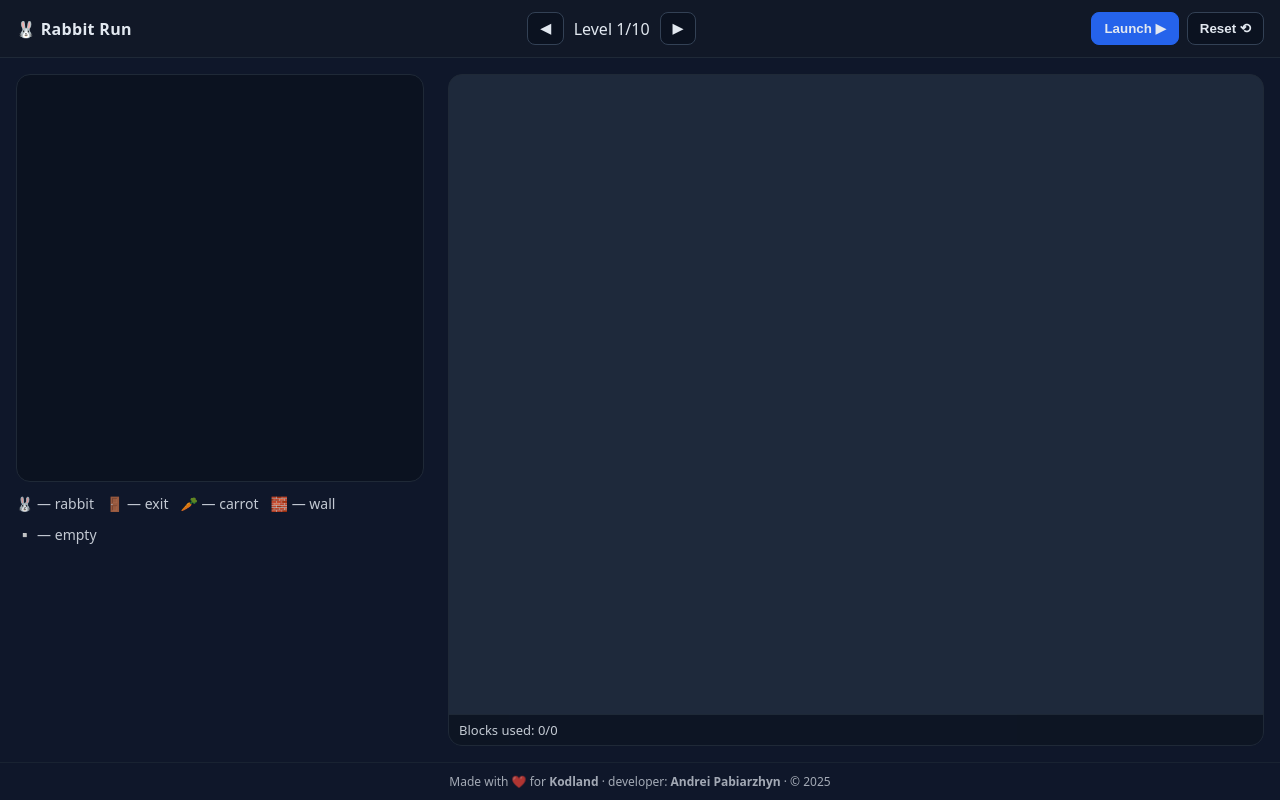
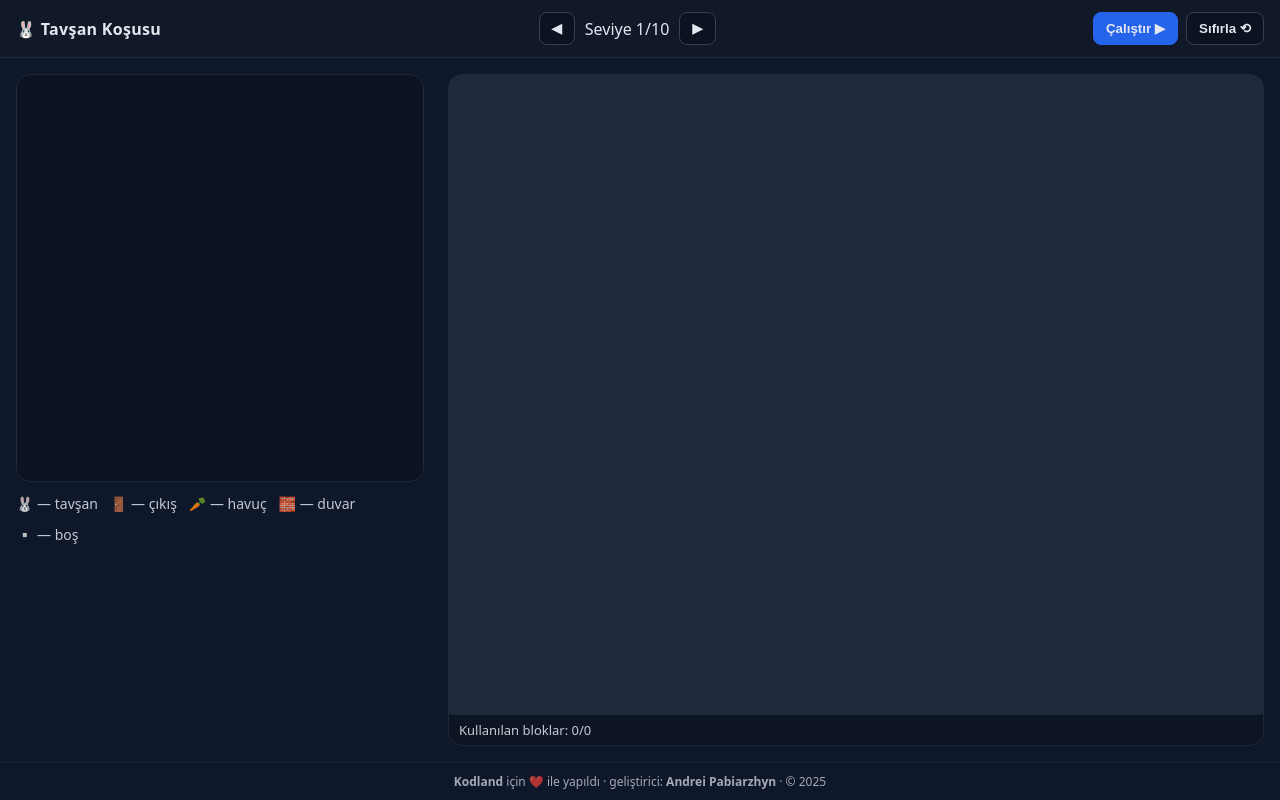
Before and after one commit to GitKodland/-TUR-blocklyLv1, a plain HTML site: page index.html in a window 1280 px wide. Drawn offline with Linux system fonts and the light colour scheme; a script that the page names is missing.

Commit message:
Update index.html

```diff
--- a/index.html
+++ b/index.html
@@ -3,7 +3,7 @@
 <head>
   <meta charset="UTF-8" />
   <meta name="viewport" content="width=device-width, initial-scale=1.0" />
-  <title>Rabbit Run — Blockly</title>
+  <title>Tavşan Koşusu — Blockly</title>
   <link rel="stylesheet" href="style.css" />
 
   <!-- Подключаем Blockly -->
@@ -11,15 +11,15 @@
 </head>
 <body>
   <header class="topbar">
-    <div class="brand">🐰 Rabbit Run</div>
+    <div class="brand">🐰 Tavşan Koşusu</div>
     <div class="level-info">
-      <button id="prevLevel" class="btn" title="Previous">◀</button>
-      <span id="levelTitle">Level 1/10</span>
-      <button id="nextLevel" class="btn" title="Next">▶</button>
+      <button id="prevLevel" class="btn" title="Önceki">◀</button>
+      <span id="levelTitle">Seviye 1/10</span>
+      <button id="nextLevel" class="btn" title="Sonraki">▶</button>
     </div>
     <div class="actions">
-      <button id="runBtn" class="btn primary">Launch ▶</button>
-      <button id="resetBtn" class="btn">Reset ⟲</button>
+      <button id="runBtn" class="btn primary">Çalıştır ▶</button>
+      <button id="resetBtn" class="btn">Sıfırla ⟲</button>
       <!-- <button id="hintBtn" class="btn outline">Подсказка 💡</button> -->
     </div>
   </header>
@@ -33,11 +33,11 @@
         <canvas id="fxCanvas"></canvas>
       </div>
       <div id="legend" class="legend">
-        <span>🐰 — rabbit</span>
-        <span>🚪 — exit</span>
-        <span>🥕 — carrot</span>
-        <span>🧱 — wall</span>
-        <span>▫️ — empty</span>
+        <span>🐰 — tavşan</span>
+        <span>🚪 — çıkış</span>
+        <span>🥕 — havuç</span>
+        <span>🧱 — duvar</span>
+        <span>▫️ — boş</span>
       </div>
       <div id="goal" class="goal"></div>
     </section>
@@ -45,19 +45,19 @@
     <!-- Правая часть — Blockly -->
     <section class="work-wrap">
       <div id="blockly" class="blockly"></div>
-      <div class="limit">Blocks used: <span id="used">0</span>/<span id="limit">0</span></div>
+      <div class="limit">Kullanılan bloklar: <span id="used">0</span>/<span id="limit">0</span></div>
     </section>
   </main>
 
   <!-- ✅ исправлено: закрыт тег dialog -->
   <dialog id="modal">
-    <h3 id="modalTitle">Hint</h3>
+    <h3 id="modalTitle">İpucu</h3>
     <div id="modalBody"></div>
     <div class="modal-actions"></div>
   </dialog>
 
   <footer class="footer">
-    Made with ❤️ for <strong>Kodland</strong> · developer: <strong>Andrei Pabiarzhyn</strong> · © 2025
+    <strong>Kodland</strong> için ❤️ ile yapıldı · geliştirici: <strong>Andrei Pabiarzhyn</strong> · © 2025
   </footer>
 
   <!-- Скрипты -->
```
